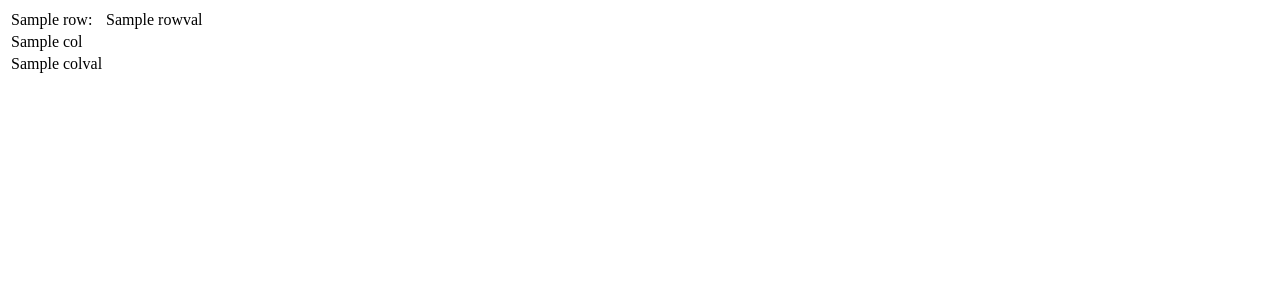
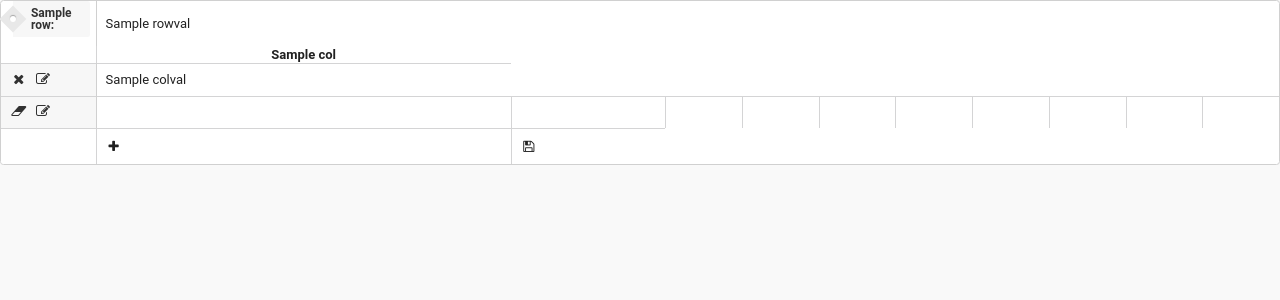
Before and after one commit to listen-lavender/pholcus, a Python web app: template gds/blueprints/produce/templates/datamodeldetail.html in a window 1280 px wide. Shown: the top 300 px of the page. Run offline with Jinja, Linux system fonts and the light colour scheme; the template is opened without the code that fills it: most values are stand-ins (such as "Sample title", 1, 10 or a date in 2020).

Commit message:
增加数据模型页面

```diff
--- a/gds/blueprints/monitor/views.py
+++ b/gds/blueprints/monitor/views.py
@@ -1,6 +1,6 @@
 #!/usr/bin/python
 # coding=utf8
-from dbm.mysql.suit import withMysql, dbpc
+from datakit.mysql.suit import withMysql, dbpc
 from flask import Blueprint, request, Response, render_template
 
 monitor = Blueprint('monitor', __name__, template_folder='templates')
--- a/gds/blueprints/produce/templates/datamodeldetail.html
+++ b/gds/blueprints/produce/templates/datamodeldetail.html
@@ -8,24 +8,61 @@
     </script>
 {% endblock %}
 {% block content %}
-    <table>
+    <table id="m_{{rowvals['id']}}" class="ui compact celled definition table">
+        <thead class="full-width">
         {% for row in rows %}
-            <tr>
-                <td>{{row}}:</td><td colspan="{{colspan}}">{{rowvals[row]}}</td>
+            <tr class="ui tag labels">
+                <td class="ui label">{{row}}:</td><td colspan="{{colspan}}">{{rowvals[row]}}</td>
             </tr>
         {% endfor %}
+        </thead>
+        <tbody>
         <tr>
+            <th></th>
             {% for col in cols %}
-            <td>{{col}}</td>
+            <th>{{col}}</th>
             {% endfor %}
         </tr>
         {% for colval in colvals %}
-        <tr>
+        <tr id="i_{{colval['id']}}">
+            <td class="collapsing" align="right">
+                <div class="ui fitted slider checkbox">
+                    <i class="remove icon" alt="delete"></i>
+                    <i class="edit icon" alt="edit"></i>
+                </div>
+            </td>
             {% for col in cols %}
             <td>{{colval[col]}}</td>
             {% endfor %}
         </tr>
         {% endfor %}
+        <tr>
+            <td class="collapsing" align="right">
+                <div class="ui fitted slider checkbox">
+                    <i class="eraser icon" alt="clear"></i>
+                    <i class="edit icon" alt="edit"></i>
+                </div>
+            </td>
+            {% for col in range(colspan+1) %}
+            <td></td>
+            {% endfor %}
+        </tr>
+        <tbody>
+        <tfoot class="full-width">
+            <tr>
+                <th></th>
+                <th colspan="{{colspan}}">
+                    <div>
+                        <i class="add icon" alt="add"></i>
+                    </div>
+                </th>
+                <th>
+                    <div>
+                        <i class="save icon" alt="save"></i>
+                    </div>
+                </th>
+            </tr>
+        </tfoot>
     </table>
     {% for col in datamodel %}
     <div>
--- a/gds/manager.py
+++ b/gds/manager.py
@@ -5,7 +5,7 @@ from flask.ext.script import Manager, Server
 from views import app
 from settings import useport
 from werkzeug.contrib.fixers import ProxyFix
-from dbm.mysql.suit import dbpc, withMysql, DBPoolCollector
+from datakit.mysql.suit import dbpc, withMysql, DBPoolCollector
 
 @withMysql('wdb')
 def buildbase():
--- a/gds/templates/base.html
+++ b/gds/templates/base.html
@@ -12,7 +12,11 @@
     {% else %}
     <title>wecatch</title>
     {% endif %}
+    <link rel="stylesheet" type="text/css" href="/gds/static/css/font-awesome.css">
+    <link rel="stylesheet" type="text/css" href="/gds/static/css/semantic.min.css">
     {% block precss %}{% endblock %}
+    <script type="text/javascript" src="/gds/static/js/jquery.min.js"></script>
+    <script type="text/javascript" src="/gds/static/js/semantic.min.js"></script>
     {% block prejs %}{% endblock %}
 </head>
 <body>
--- a/gds/views.py
+++ b/gds/views.py
@@ -2,7 +2,7 @@
 # coding=utf8
 import json
 from settings import staticfilepath, useport, CACHE_TIMEOUT, _DBCONN_R, _DBCONN_W, LIMIT
-from dbm.mysql.suit import withMysql, dbpc, RDB, WDB
+from datakit.mysql.suit import withMysql, dbpc, RDB, WDB
 from flask import Flask, g, request, Response
 from flask.ext.sqlalchemy import SQLAlchemy
 from werkzeug.contrib.cache import SimpleCache
```
Also changed, not shown: gds/blueprints/produce/views.py (+16 -24 lines), gds/static/sql/base.sql (+3 -4 lines).
